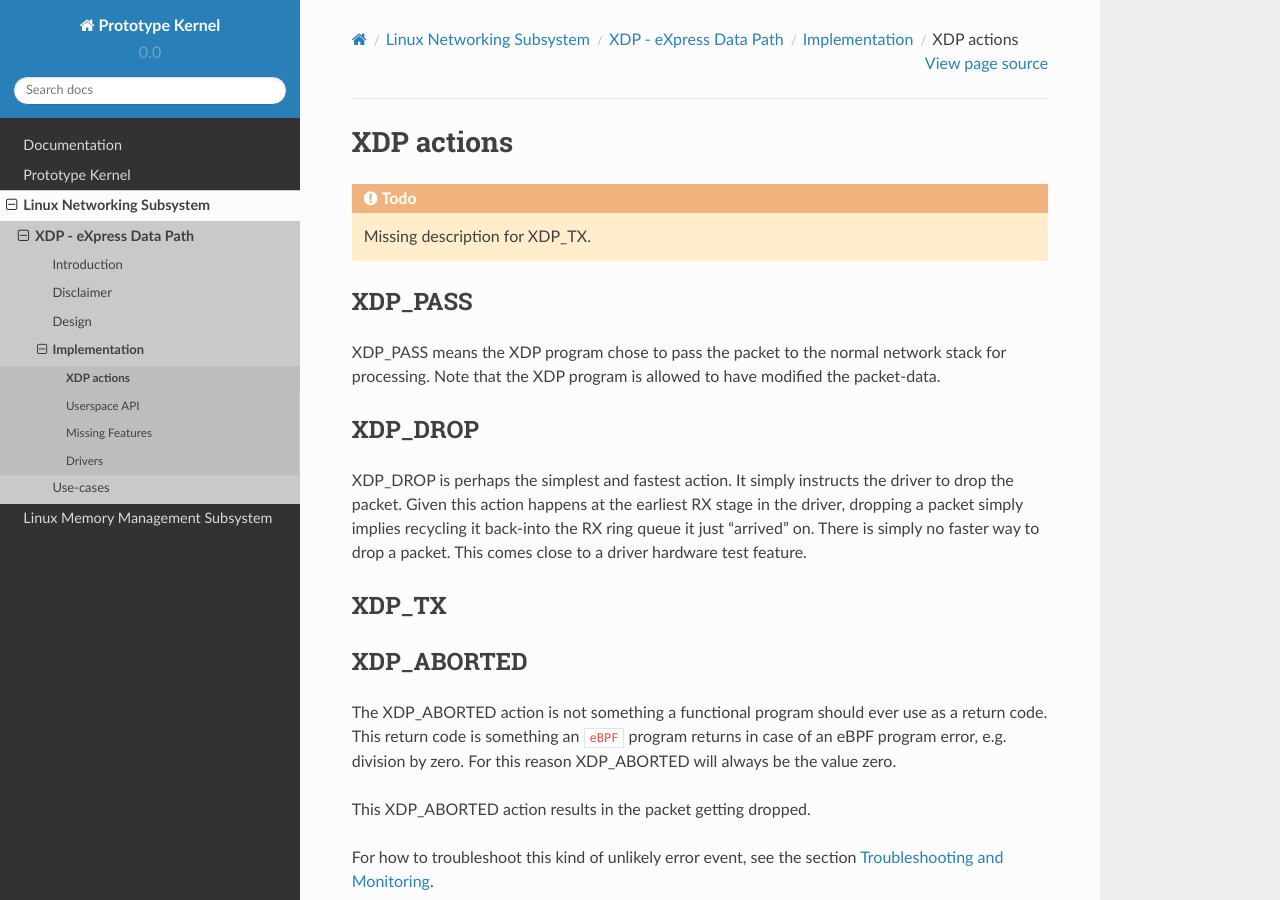
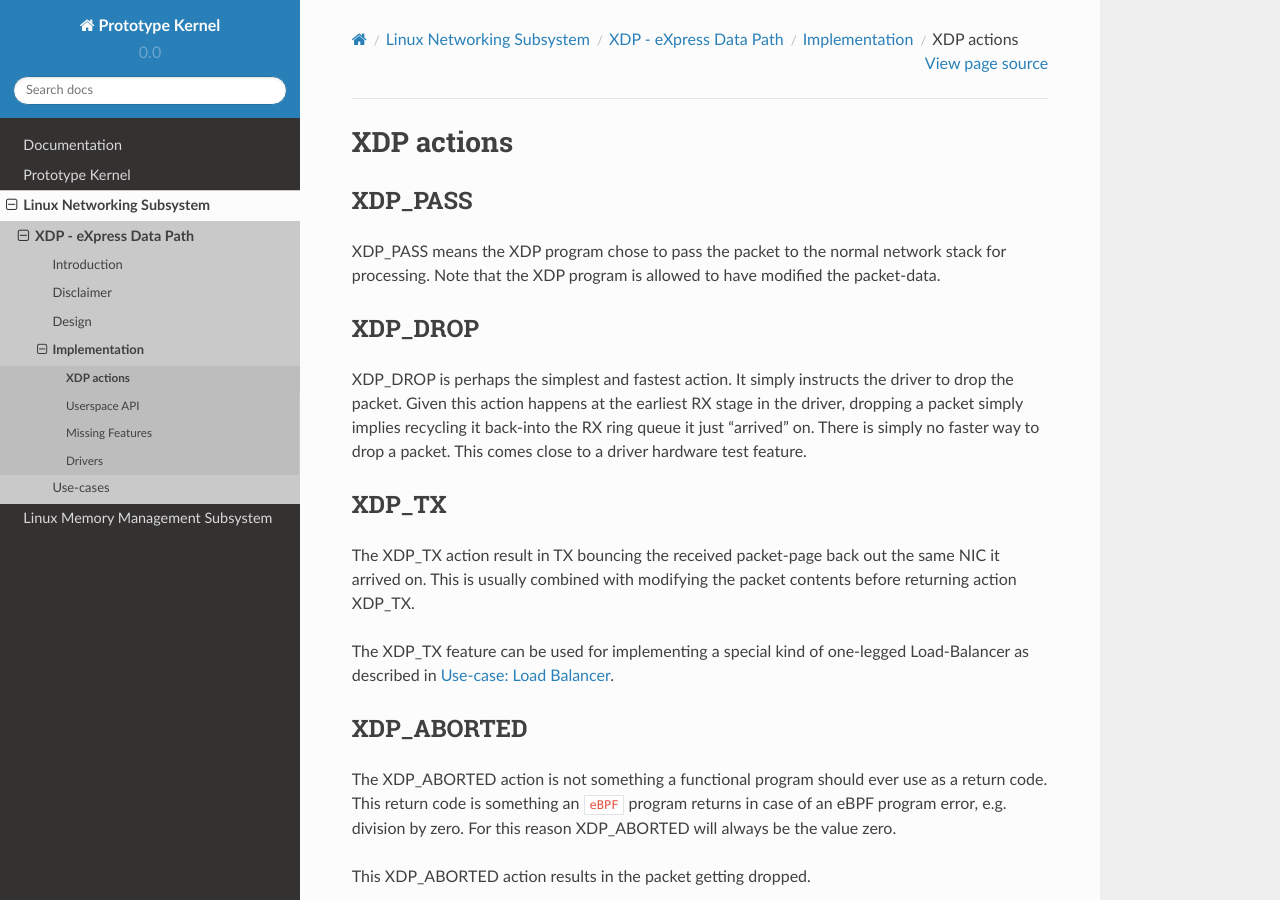
Before and after one commit to netoptimizer/prototype-kernel, a Sphinx documentation site: the page built from kernel/Documentation/networking/XDP/implementation/xdp_actions.rst, in a window 1280 px wide and 900 px high. Built offline with Sphinx 7.4.7 and the Read the Docs theme 2.0.0, drawn with Linux system fonts in a browser that asks for light colours; some of the changed text lies outside the part shown.

Commit message:
docs: description for XDP_TX
Add a description for XDP action XDP_TX

Signed-off-by: Jesper Dangaard Brouer <brouer@redhat.com>

```diff
--- a/kernel/Documentation/networking/XDP/implementation/xdp_actions.rst
+++ b/kernel/Documentation/networking/XDP/implementation/xdp_actions.rst
@@ -7,8 +7,6 @@
 ===========
 XDP actions
 ===========
-
-.. TODO:: Missing description for XDP_TX.
 
 .. _XDP_PASS:
 
@@ -38,6 +36,14 @@ driver hardware test feature.
 XDP_TX
 ======
 
+The XDP_TX action result in TX bouncing the received packet-page back
+out the same NIC it arrived on.  This is usually combined with
+modifying the packet contents before returning action XDP_TX.
+
+The XDP_TX feature can be used for implementing a special kind of
+one-legged Load-Balancer as described in
+:doc:`../use-cases/xdp_use_case_load_balancer`.
+
 
 .. _XDP_ABORTED:
 
@@ -53,6 +59,7 @@ This XDP_ABORTED action results in the packet getting dropped.
 
 For how to troubleshoot this kind of unlikely error event, see the
 section :ref:`Troubleshooting and Monitoring`.
+
 
 .. _`action fall-through`:
 
@@ -97,4 +104,5 @@ statement as below.
 
 .. Warning:: It is still undecided whether the ``action`` code needs
              to be partitioned into opcodes, with some of the upper
-             bits used as values for the given opcode.
+             bits used as values for the given opcode. This can be
+             extended later.
--- a/kernel/Documentation/networking/XDP/use-cases/xdp_use_case_load_balancer.rst
+++ b/kernel/Documentation/networking/XDP/use-cases/xdp_use_case_load_balancer.rst
@@ -26,7 +26,7 @@ Traditionally a service load balancer (like IPVS) has more NICs
 (Network Interface Cards), and forwards traffic to the back-end
 servers (called "real server" for IPVS).
 
-The current XDP implementation (**XDP_TX** in kernel 4.8) can only
+The current XDP implementation (:ref:`XDP_TX` in kernel 4.8) can only
 forward packets back out the same NIC they arrived on.  This makes XDP
 unsuited for implementing a traditional multi-NIC load balancer.
 
```
